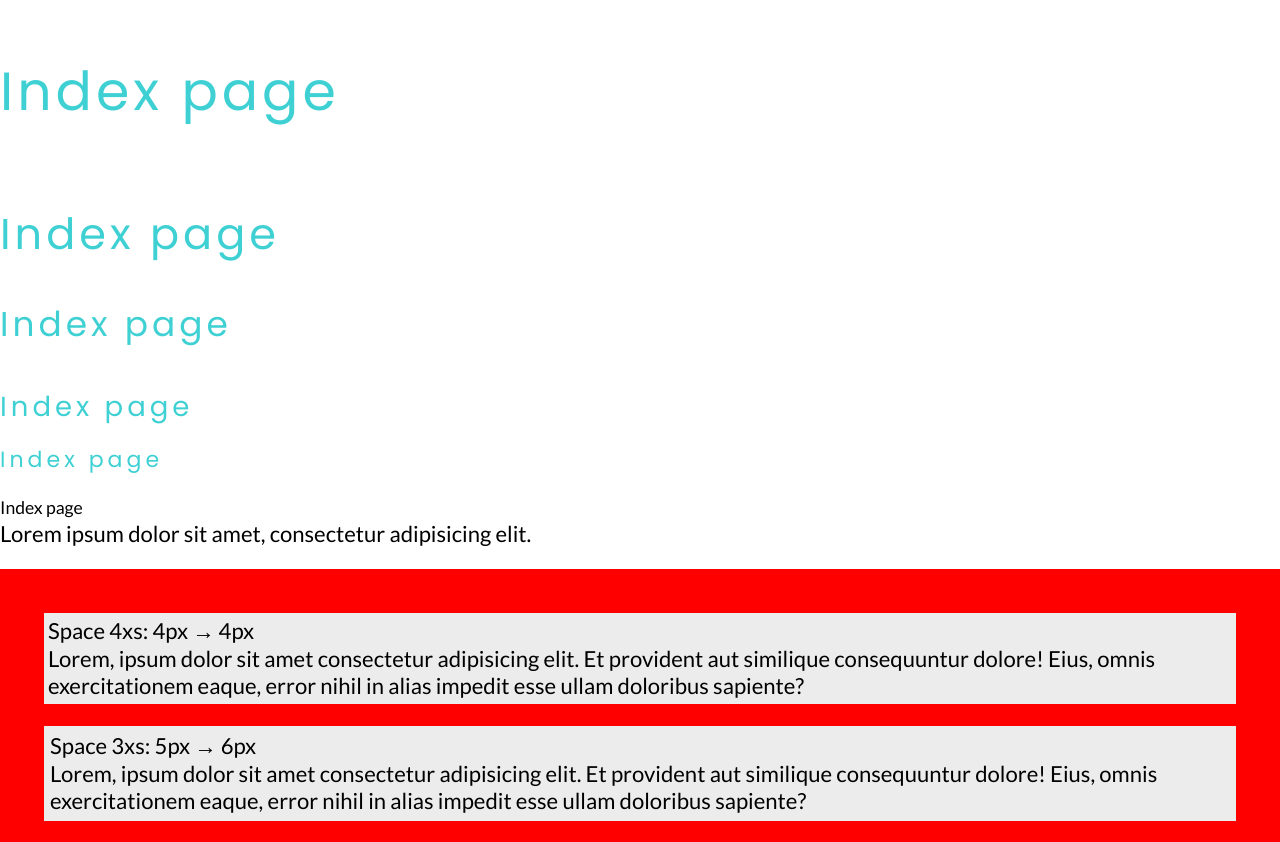
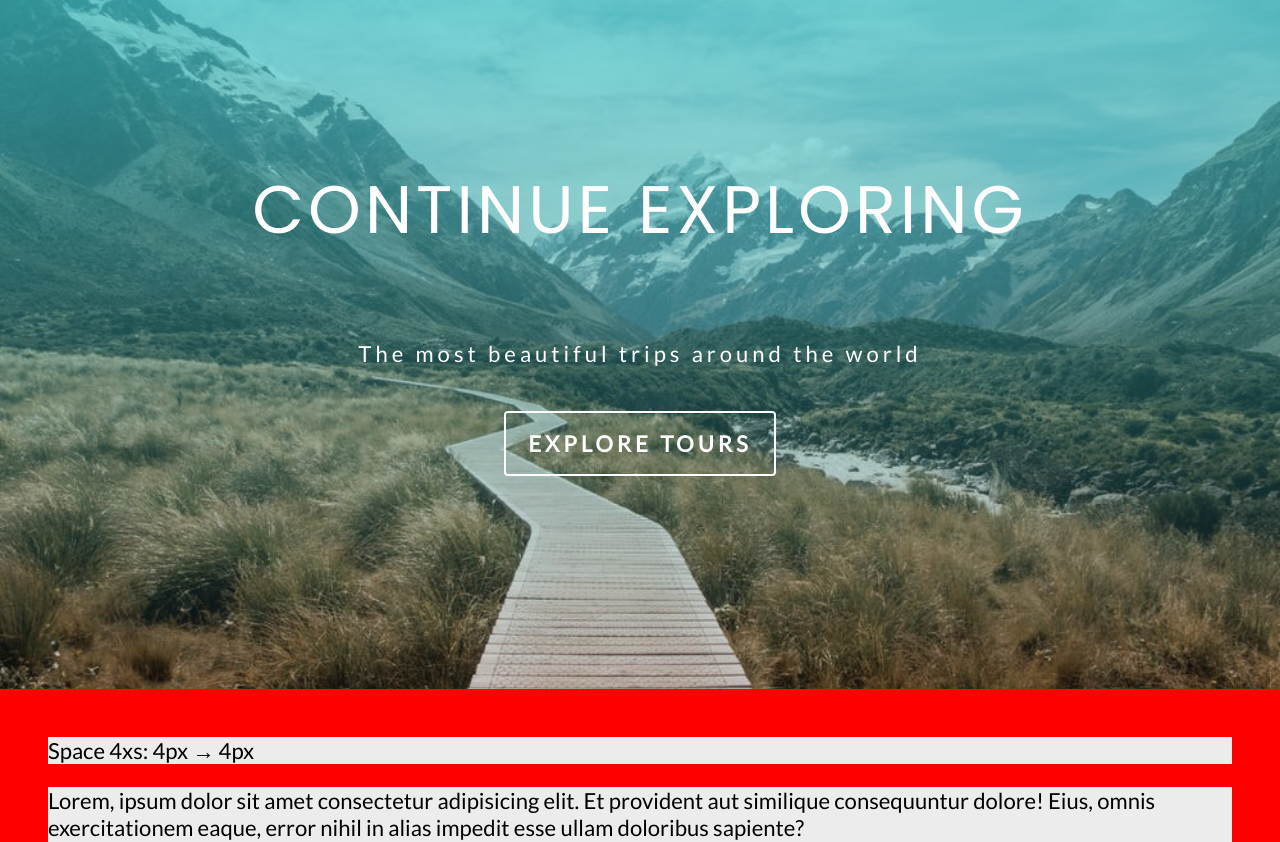
Before and after one commit to Pataco80/backroads-styled-components, a Gatsby site: page / in a window 1280 px wide. Shown: the part 111-953 px from the top of the page. Built offline with nearby package versions, Linux system fonts and the light colour scheme; Gatsby itself is replaced by a stand-in of ours.

Commit message:
create pages and add Hero

```diff
--- /dev/null
+++ b/src/components/Hero/Hero.js
@@ -0,0 +1,34 @@
+import React from "react"
+import { GatsbyImage, getImage } from "gatsby-plugin-image"
+import * as S from "./HeroStyled"
+import { useStaticQuery, graphql } from "gatsby"
+import { ButtonForm, GatsbyButtonLink } from "../ButtonsStyled"
+
+const Hero = props => {
+  const { home, imgPath, altBcgImage, objectPosition, children } = props
+  const textAltImg = altBcgImage.replace(/-/g, " ")
+
+  return (
+    <S.HeroWrapper home={home}>
+      <GatsbyImage
+        home={home}
+        image={imgPath}
+        alt={textAltImg}
+        objectPosition={objectPosition}
+        imgClassName="bcg-image"
+        className="container-image"
+      />
+      {home ? (
+        <S.HeroBanner>
+          <h1>Continue Exploring</h1>
+          <p>The most beautiful trips around the world</p>
+          <GatsbyButtonLink whiteOutline to="/tours">
+            Explore Tours
+          </GatsbyButtonLink>
+        </S.HeroBanner>
+      ) : null}
+    </S.HeroWrapper>
+  )
+}
+
+export default Hero
--- /dev/null
+++ b/src/components/Hero/HeroStyled.js
@@ -0,0 +1,54 @@
+import styled from "styled-components"
+import { Section, SectionContentCenter } from "../SectionStyled"
+import {
+  setLetterSpacing,
+  setLinearBcg,
+  spaceScale,
+} from "../../styles/utilsStyled"
+import { setColor } from "../../styles/colors"
+
+export const HeroWrapper = styled(Section)`
+  height: ${props =>
+    props.home ? `calc(100vh - ${spaceScale.spaceLupXl})` : `50vh`};
+  position: relative;
+  margin-top: ${spaceScale.spaceLupXl};
+  .container-image {
+    position: absolute;
+    height: 100%;
+
+    &::before {
+      content: "";
+      position: relative;
+      display: block;
+      width: 100%;
+      height: 100%;
+      background: linear-gradient(
+        rgba(63, 208, 212, 0.7),
+        rgba(34, 34, 34, 0.2)
+      );
+      z-index: 1;
+    }
+  }
+`
+export const HeroBanner = styled(SectionContentCenter)`
+  display: grid;
+  position: relative;
+  padding: ${spaceScale.spaceMup2xl};
+  height: 100%;
+  align-content: center;
+  justify-content: center;
+  align-items: center;
+  justify-items: center;
+  z-index: 20;
+  ${setLetterSpacing()};
+
+  h1 {
+    color: ${setColor.mainWhite};
+    text-transform: uppercase;
+  }
+
+  p {
+    color: ${setColor.mainWhite};
+    margin-bottom: ${spaceScale.spaceL};
+  }
+`
--- a/src/pages/404.js
+++ b/src/pages/404.js
@@ -1,12 +1,10 @@
 import * as React from "react"
 
-import Layout from "../components/Layout/Layout"
-
 const NotFoundPage = () => (
-  <Layout>
+  <>
     <h1>404: Not Found</h1>
     <p>You just hit a route that doesn&#39;t exist... the sadness.</p>
-  </Layout>
+  </>
 )
 
 export default NotFoundPage
--- a/src/pages/index.js
+++ b/src/pages/index.js
@@ -1,24 +1,45 @@
 import React from "react"
+import { getImage } from "gatsby-plugin-image"
+import { graphql } from "gatsby"
 
 // Components
-import Layout from "../components/Layout/Layout"
-// Query
+import Hero from "../components/Hero/Hero"
+// GraphQl Queries
+export const query = graphql`
+  {
+    heroBcg: file(relativePath: { eq: "defaultBcg.jpeg" }) {
+      childImageSharp {
+        gatsbyImageData(layout: FULL_WIDTH, formats: WEBP, placeholder: BLURRED)
+      }
+      name
+    }
+  }
+`
 
 // The Component
-const IndexPage = () => {
+const IndexPage = ({ data }) => {
+  const bcgImage = getImage(data.heroBcg)
+  const altImg = data.heroBcg.name
+
   return (
-    <Layout>
-      <header>
-        <h1>Index page</h1>
-        <h2>Index page</h2>
-        <h3>Index page</h3>
-        <h4>Index page</h4>
-        <h5>Index page</h5>
-        <h6>Index page</h6>
-        <small>Index page</small>
-        <p>Lorem ipsum dolor sit amet, consectetur adipisicing elit.</p>
-      </header>
+    <>
+      <Hero home title="Welcome" imgPath={bcgImage} altBcgImage={altImg} />
       <section className="red">
+        <div className="space4xs">
+          <p>Space 4xs: 4px → 4px</p>
+          <p>
+            Lorem, ipsum dolor sit amet consectetur adipisicing elit. Et
+            provident aut similique consequuntur dolore! Eius, omnis
+            exercitationem eaque, error nihil in alias impedit esse ullam
+            doloribus sapiente?
+          </p>
+          <p>
+            Lorem, ipsum dolor sit amet consectetur adipisicing elit. Et
+            provident aut similique consequuntur dolore! Eius, omnis
+            exercitationem eaque, error nihil in alias impedit esse ullam
+            doloribus sapiente?
+          </p>
+        </div>
         <p className="space4xs">
           Space 4xs: 4px → 4px
           <br />
@@ -106,7 +127,7 @@ const IndexPage = () => {
           error nihil in alias impedit esse ullam doloribus sapiente?
         </p>
       </section>
-    </Layout>
+    </>
   )
 }
 
```
Also changed, not shown: src/pages/blog.js (added, +32 -0 lines), src/pages/contact.js (added, +32 -0 lines), src/pages/latestsBlogs.js (added, +32 -0 lines), src/pages/page-2.js (deleted, +0 -14 lines), src/pages/tours.js (added, +32 -0 lines), src/images/blogBcg.jpeg (added), src/images/contactBcg.jpeg (added), src/images/defaultBcg.jpeg (added).
